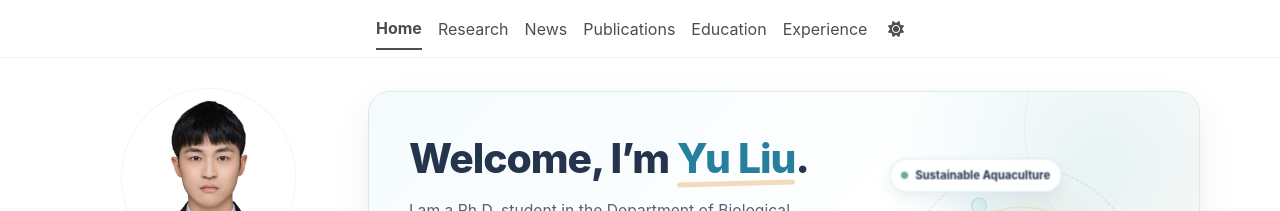
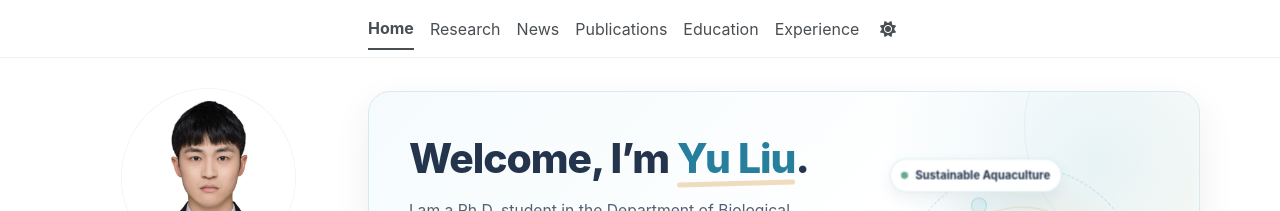
Before and after one commit to yuliu0322/yuliu0322.github.io, a Jekyll site: the page built from _pages/about.md, in a window 1280 px wide. Shown: the top 211 px of the page. Built offline with Jekyll 4.4.1, drawn with Linux system fonts in a browser that asks for light colours; some web fonts are replaced; a script bundle is joined from its source files by our own code; library files that are not in the unit come from our copies.

Commit message:
Update main.scss

```diff
--- a/assets/css/main.scss
+++ b/assets/css/main.scss
@@ -323,10 +323,10 @@ html {
     margin-right: 0 !important;
   }
 
-  .greedy-nav .visible-links a {
-    margin-left: 0.5rem;
-    margin-right: 0.5rem;
-  }
+.greedy-nav .visible-links a {
+  margin-left: 0;
+  margin-right: 1rem;
+}
 }
 
 
```
